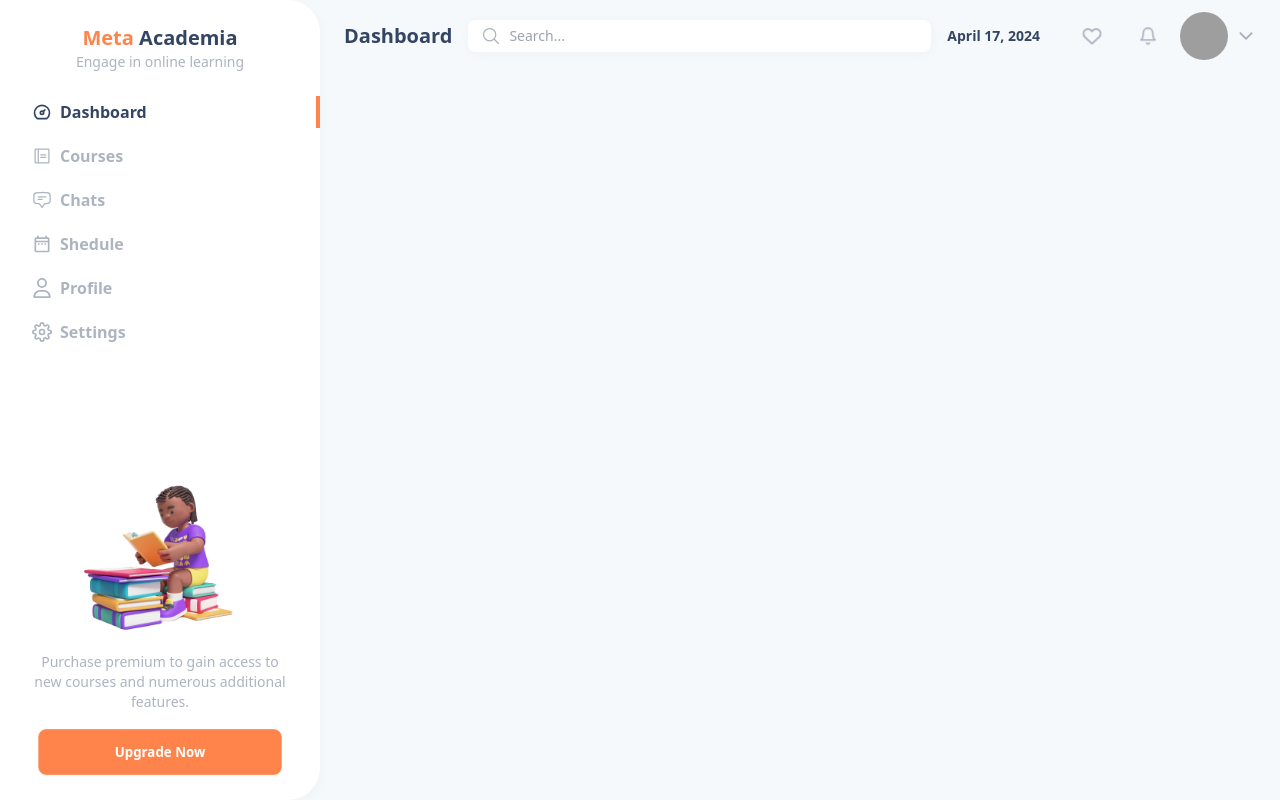
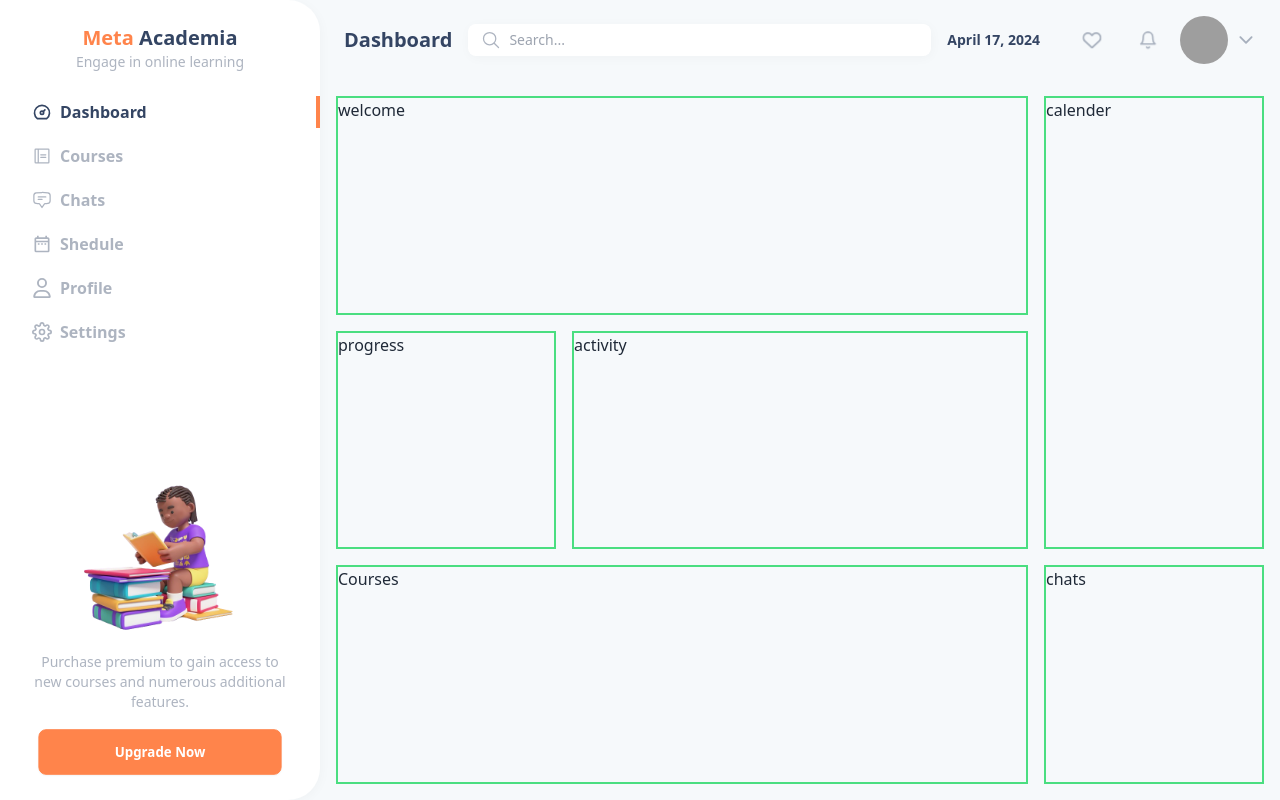
Before and after one commit to smartdev0809/academia, a React (Vite) app: page /#/ in a window 1280 px wide. Built offline with nearby package versions, Linux system fonts and the light colour scheme; grey boxes are pictures that could not be loaded.

Commit message:
modified:   src/components/header/header.tsx 	modified:   src/pages/dashboard/dashboard.tsx

```diff
--- a/src/components/header/header.tsx
+++ b/src/components/header/header.tsx
@@ -29,7 +29,7 @@ const formattedDate = `${
 
 function Header({ title }: Props) {
   return (
-    <div className="py-3 px-3 md:px-6  flex items-center gap-4">
+    <div className="py-3 px-3 h-20 md:px-6 absolute top-0 left-0 right-0 flex items-center gap-4">
       <div className="flex items-center gap-4 w-full">
         <h2 className=" hidden md:block text-xl font-bold text-primary">
           {title}
@@ -42,7 +42,7 @@ function Header({ title }: Props) {
           {formattedDate}
         </p>
       </div>
-      <div className="flex items-center gap-2 ml-3">
+      <div className="flex items-center gap-2 ml-3 ">
         <button className=" hidden lg:grid btn btn-circle btn-ghost group hover:bg-primary">
           <FaRegHeart className="text-xl text-primary group-hover:text-white group-hover:opacity-100 opacity-40 " />
         </button>
@@ -53,7 +53,7 @@ function Header({ title }: Props) {
           <div className="avatar">
             <div className="w-12 h-12 rounded-full">
               <img
-                src="https://img.freepik.com/free-vector/hand-drawn-people-with-dreadlocks-illustration_23-2149752847.jpg?t=st=1713689235~exp=1713692835~hmac=971d63f09dcba6cfb570686d150128f0236580dc14dc6261c0e8c1205582c9e7&w=826"
+                src="https://img.freepik.com/free-vector/isolated-young-handsome-man-different-poses-white-background-illustration_632498-859.jpg?t=st=1713694595~exp=1713698195~hmac=4cdad1225f423b424a37a9cd732201b5b7b9356775b6ca3a775cd2bc5618a47d&w=826"
                 alt="profile image"
               />
             </div>
--- a/src/pages/dashboard/dashboard.tsx
+++ b/src/pages/dashboard/dashboard.tsx
@@ -2,8 +2,16 @@ import Header from "../../components/header/header";
 
 function Dashboard() {
   return (
-    <div className="h-full">
+    <div>
       <Header title="Dashboard" />
+      <div className="absolute top-20 left-0 right-0 bottom-0 grid grid-cols-4 gap-4 p-4">
+        <div className="border-2 border-green-400 col-span-3">welcome</div>
+        <div className="border-2 border-green-400 row-span-2">calender</div>
+        <div className="border-2 border-green-400">progress</div>
+        <div className="border-2 border-green-400 col-span-2">activity</div>
+        <div className="border-2 border-green-400 col-span-3">Courses</div>
+        <div className="border-2 border-green-400">chats</div>
+      </div>
     </div>
   );
 }
```
